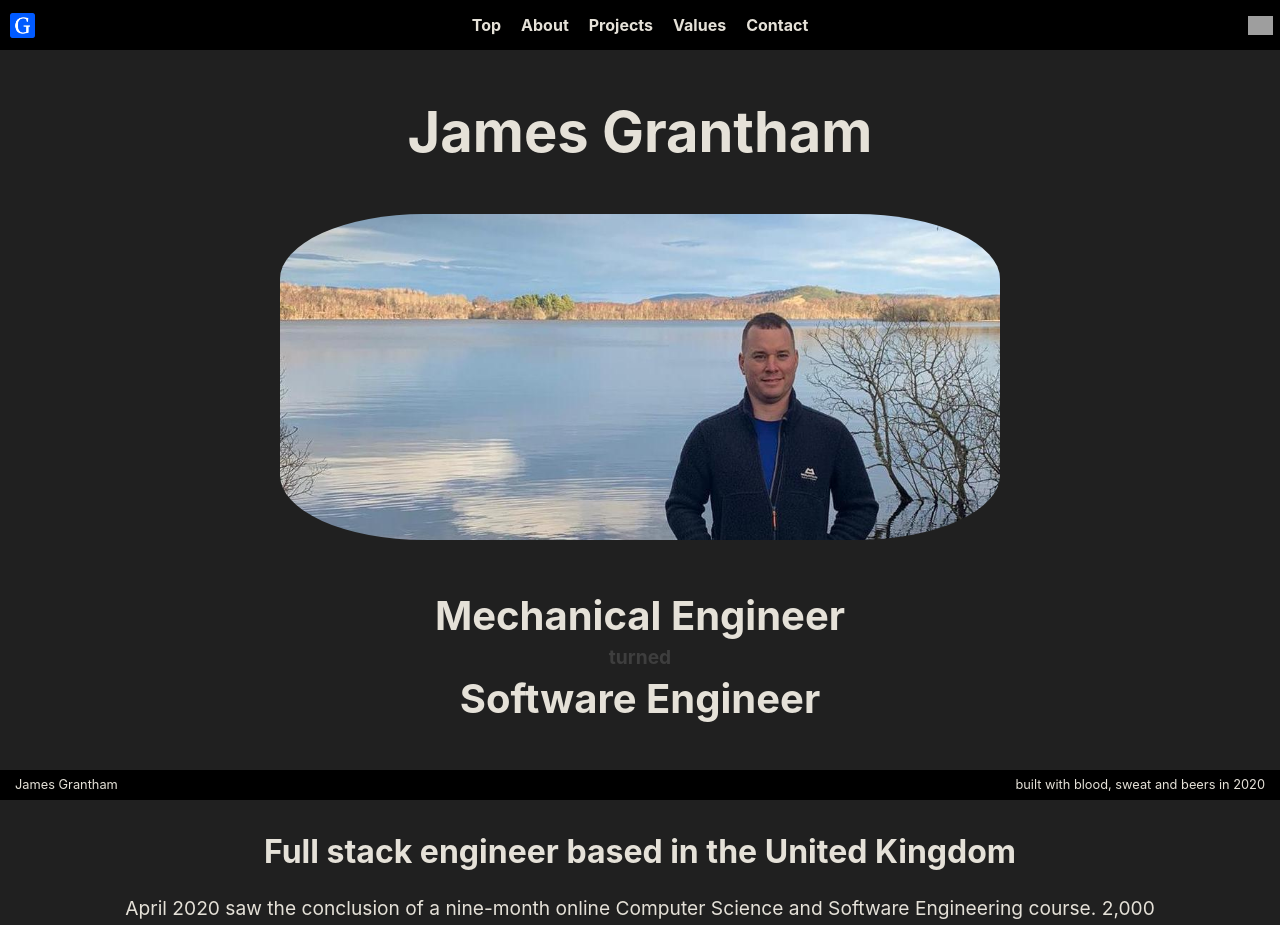
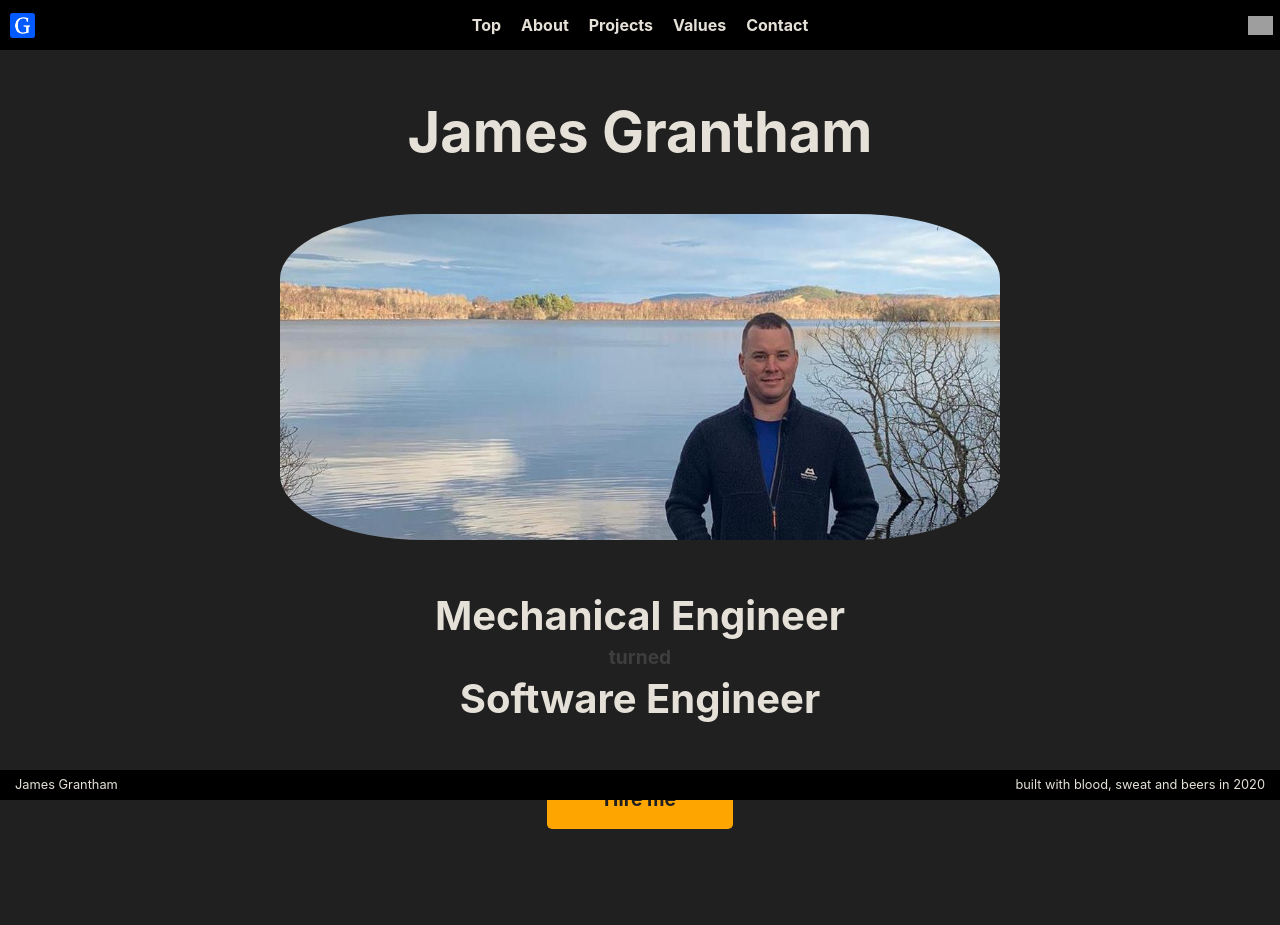
Before and after one commit to jrgrantham/james-grantham, a React (Create React App) app: page / in a window 1280 px wide. Shown: the top 925 px of the page. Built offline with nearby package versions, Linux system fonts and the light colour scheme; grey boxes are pictures that could not be loaded.

Commit message:
move button

```diff
--- /dev/null
+++ b/src/components/landing/HireMe.jsx
@@ -0,0 +1,55 @@
+import React from "react";
+import styled from "styled-components";
+import { button } from "../../data/introduction";
+
+import {
+  buttonOrange,
+  transition,
+  appColourDark,
+  borderRad,
+} from "../../views/styling";
+
+export default function HireMe(props) {
+  return (
+    <Container id="about">
+      <p
+        className="button"
+        onClick={() => {
+          window.scrollTo({
+            left: 0,
+            top: document.body.scrollHeight,
+            behavior: "smooth",
+          });
+        }}
+      >
+        {button}
+      </p>
+    </Container>
+  );
+}
+
+const Container = styled.div`
+  display: flex;
+  flex-direction: column;
+  justify-content: space-between;
+  align-items: center;
+  width 90%;
+
+  .button {
+    color: ${appColourDark};
+    font-weight: bold;
+    background-color: ${buttonOrange};
+    padding: 1rem 3.6rem;
+    border-radius: ${borderRad}px;
+    transition: all ${transition}s;
+    margin: 0 0 40px 0;
+    cursor: pointer;
+
+    @media (pointer: fine) {
+      &:hover {
+        transform: scale(1.1);
+        border-radius: ${borderRad * 3}px
+      }
+    }
+  }
+`;
--- a/src/components/landing/Introduction.jsx
+++ b/src/components/landing/Introduction.jsx
@@ -41,19 +41,6 @@ export default function Introduction(props) {
         <h4>{welcomeTitle}</h4>
         <p>{welcomeMessage}</p>
       </Link>
-      <p
-        className="button"
-        onClick={() => {
-          window.scrollTo({
-            left: 0,
-            top: document.body.scrollHeight,
-            behavior: "smooth",
-          });
-        }}
-      >
-        {button}
-      </p>
-
       <div className="contents">
         {introduction.map((section, index) => (
           <Link
@@ -136,7 +123,7 @@ const Container = styled.div`
     padding: 1rem 3.6rem;
     border-radius: ${borderRad}px;
     transition: all ${transition}s;
-    margin: 90px 0 0 0;
+    margin: 0 0 40px 0;
     cursor: pointer;
 
     @media (pointer: fine) {
--- a/src/views/Landing.jsx
+++ b/src/views/Landing.jsx
@@ -13,6 +13,7 @@ import Projects from "../components/landing/Projects";
 import Spacer from "../components/reusable/Spacer";
 import Introduction from "../components/landing/Introduction";
 import AnimatedLogos from "../components/landing/AnimatedLogos";
+import HireMe from "../components/landing/HireMe";
 import { LinkButton } from "../components/reusable/Buttons";
 
 export default function Landing(props) {
@@ -41,7 +42,7 @@ export default function Landing(props) {
     } catch (error) {
       window.scrollTo(0, 0);
     }
-    console.log('Landing: useeffect ran, HAS empty array');
+    console.log("Landing: useeffect ran, HAS empty array");
   }, []);
 
   return (
@@ -58,6 +59,7 @@ export default function Landing(props) {
       />
       <FullPage>
         <LandingInitialView />
+        <HireMe />
         <Introduction setContent={setContent} setSelected={setSelected} />
         <AnimatedLogos />
         <LinkButton content={"Learn more"} target="/professional" />
@@ -94,5 +96,4 @@ const FullPage = styled.div`
   //   padding: 1px;
   //   max-height: 1px;
   // }
-
 `;
```
